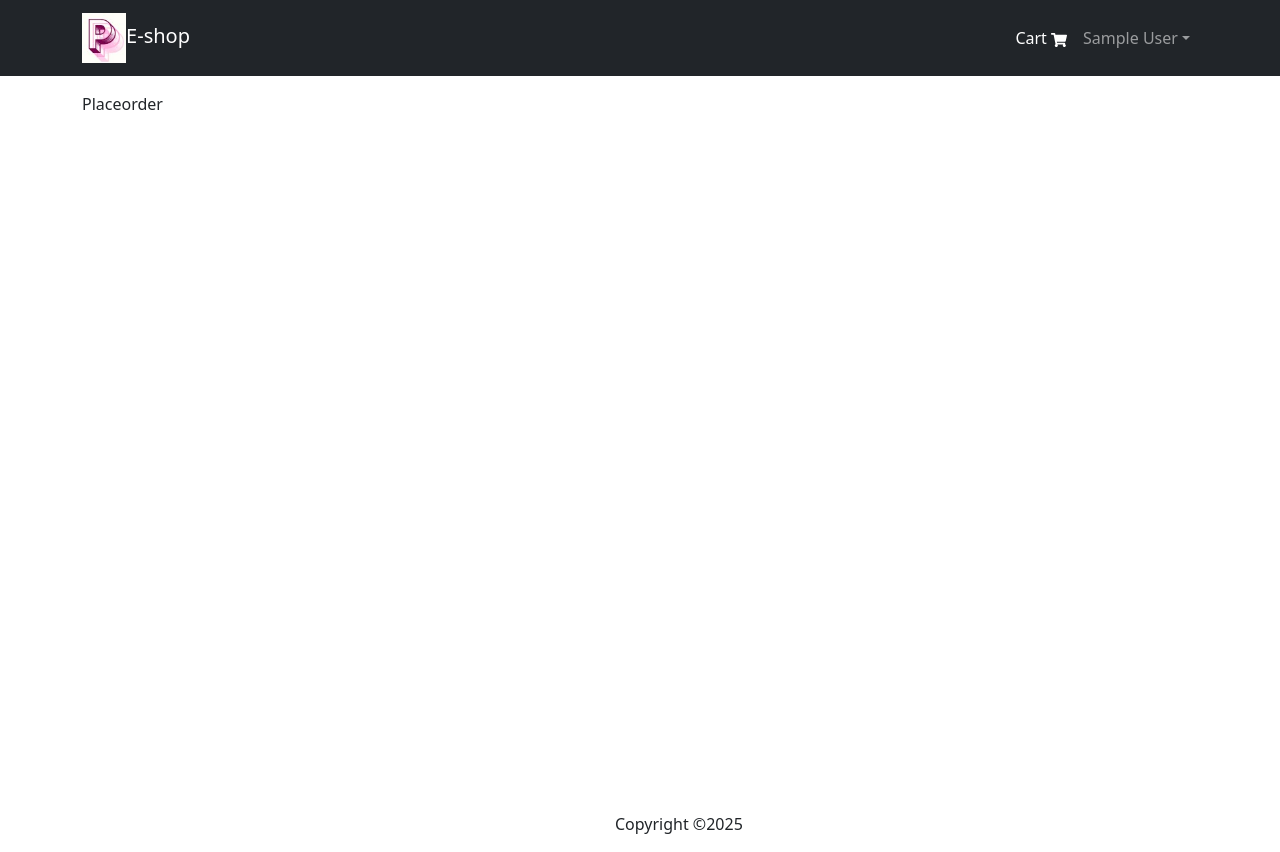
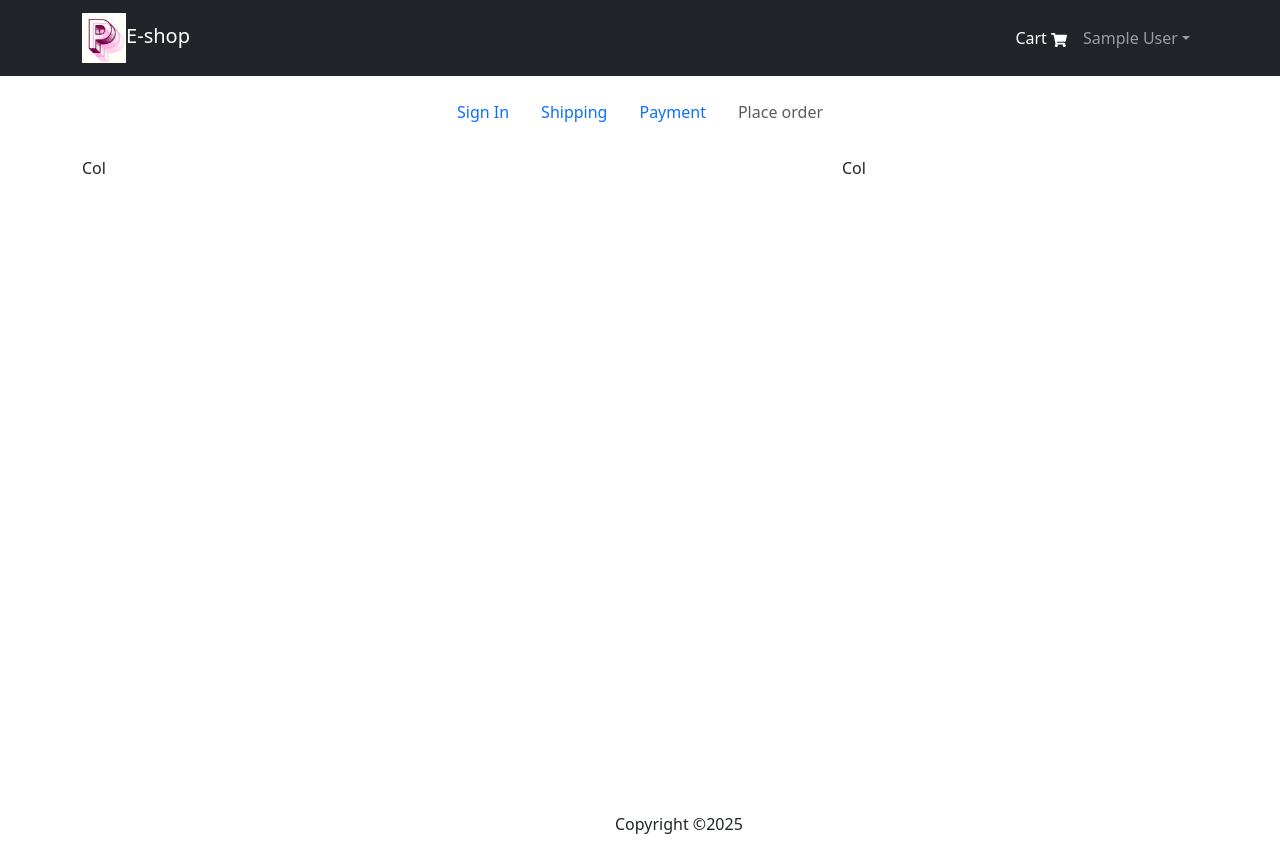
Before and after one commit to Jamesdai05/E-platform, a React (Create React App) app in the folder frontend/: page /placeorder in a window 1280 px wide. Built offline with nearby package versions, Linux system fonts and the light colour scheme; sample sign-in values are in the browser's storage.

Commit message:
setup the basic layout of placeorder page

```diff
--- a/frontend/src/Pages/Placeorder.jsx
+++ b/frontend/src/Pages/Placeorder.jsx
@@ -1,6 +1,19 @@
+import { Button, Col, Image, ListGroup, Row, Card } from "react-bootstrap";
+import CheckoutComponent from "../components/CheckoutComponent.jsx";
+
+
+
+
+
 const Placeorder = () => {
   return (
-    <div>Placeorder</div>
-  )
-}
-export default Placeorder
+    <>
+      <CheckoutComponent step1 step2 step3 />
+      <Row>
+        <Col md={8}>Col</Col>
+        <Col md={4}>Col</Col>
+      </Row>
+    </>
+  );
+};
+export default Placeorder;
```
